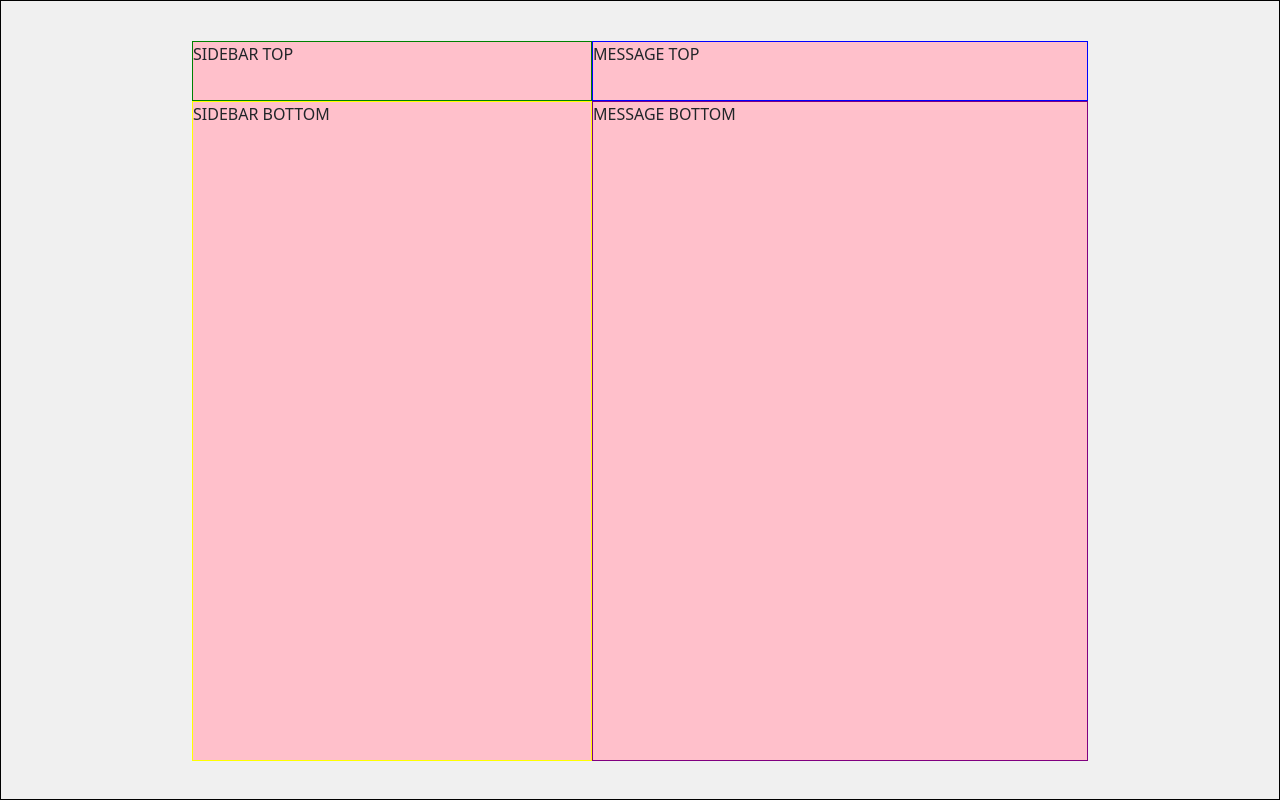
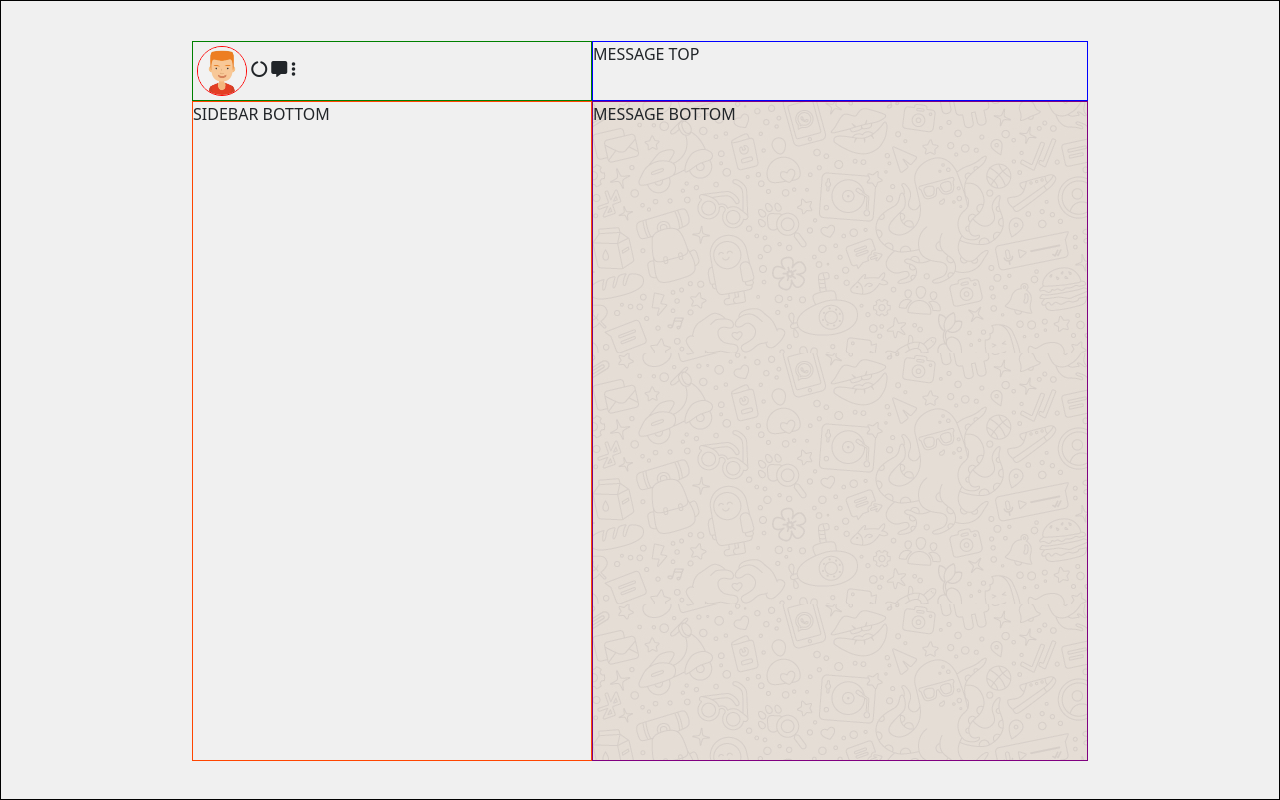
Before and after one commit to Francesca-Barcella/repo-prova, a plain HTML site: page index.html in a window 1280 px wide. Drawn offline with nearby package versions, Linux system fonts and the light colour scheme.

Commit message:
VJB - side_bar_top + background-image bottom

```diff
--- a/assets/css/style.css
+++ b/assets/css/style.css
@@ -1,13 +1,18 @@
+/* #region common */
 * {
     margin: 0;
     padding: 0;
     box-sizing: border-box;
 }
 
+img{
+    max-width: 100%;
+    margin: auto;
+}
+
 body{
     background-color: #d9d9d9;
 }
-
 
 #app{
     height: 100vh;
@@ -21,14 +26,6 @@ body{
     margin-top: 5vh;
 }
 
-.side_bar{
-    width: 400px;
-}
-
-.message{
-    width: calc(100% - 400px);
-}
-
 .side_bar_top, .message_top{
     height: 60px;
 }
@@ -36,6 +33,32 @@ body{
 .side_bar_bottom, .message_bottom{
     height: calc(100% - 60px);
 }
+/* #endregion common */
+
+/* #region side_bar */
+
+.side_bar{
+    width: 400px;
+}
+
+.side_bar img{
+    max-width: 50px;
+    border-radius: 50%;
+}
+
+/* #endregion side_bar */
+
+/* #region messages */
+
+.messages{
+    width: calc(100% - 400px);
+}
+
+.message_bottom{
+    background-image: url('../img/mine.jpg');
+}
+/* #endregion messages */
+
 
 
 
@@ -47,16 +70,12 @@ body{
     border: 1px solid black;
 }
 
-.debug .boolzapp{
-    background-color:pink;
-}
-
 .side_bar_top{
     border:1px solid green;
 }
 
 .side_bar_bottom{
-    border:1px solid yellow;
+    border:1px solid orangered;
 }
 
 .message_top{
@@ -67,5 +86,9 @@ body{
     border: 1px solid purple;
 }
 
+.side_bar img{
+    border: 1px solid red;
+}
+
 
 /* #endregion debug */
--- a/index.html
+++ b/index.html
@@ -20,11 +20,18 @@
         <div class="boolzapp d-flex">
             <!-- side_bar sx -->
             <div class="side_bar">
-                <div class="side_bar_top">SIDEBAR TOP</div>
+                <div class="side_bar_top p-1">
+                    <img src="./assets/img/avatar_1.jpg" alt="">
+                    <nav-bar>
+                        <i class="fa-solid fa-circle-notch"></i>
+                        <i class="fa-solid fa-message"></i>
+                        <i class="fa-solid fa-ellipsis-vertical"></i>
+                    </nav-bar>
+                </div>
                 <div class="side_bar_bottom">SIDEBAR BOTTOM</div>
             </div>
             <!-- messages_bar dx -->
-            <div class="message">
+            <div class="messages">
                 <div class="message_top">MESSAGE TOP</div>
                 <div class="message_bottom">MESSAGE BOTTOM</div>
             </div>
```
Also changed, not shown: assets/img/avatar_1.jpg (added), assets/img/avatar_2.jpg (added), assets/img/avatar_3.jpg (added), assets/img/avatar_4.jpg (added), assets/img/avatar_5.jpg (added), assets/img/avatar_6.jpg (added), assets/img/avatar_7.jpg (added), assets/img/avatar_8.jpg (added), assets/img/avatar_io.jpg (added), assets/img/mine.jpg (added).
